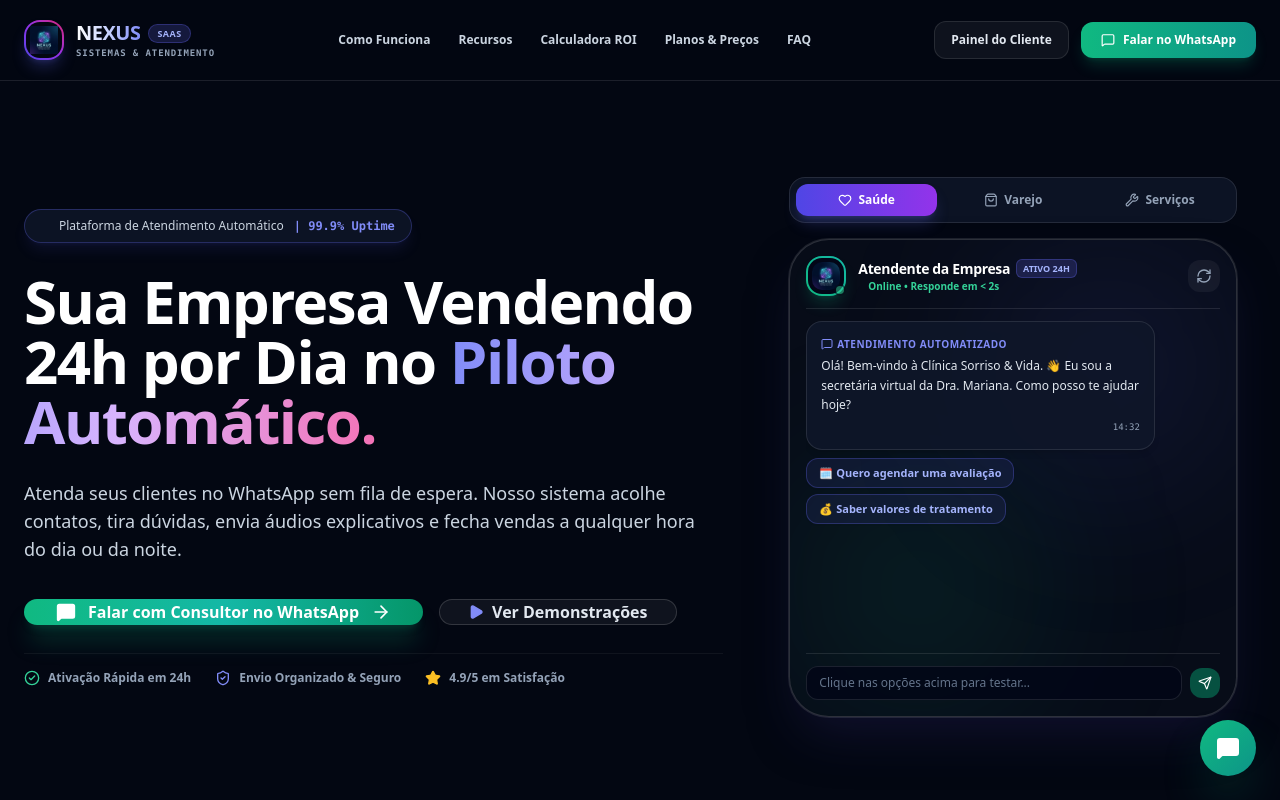
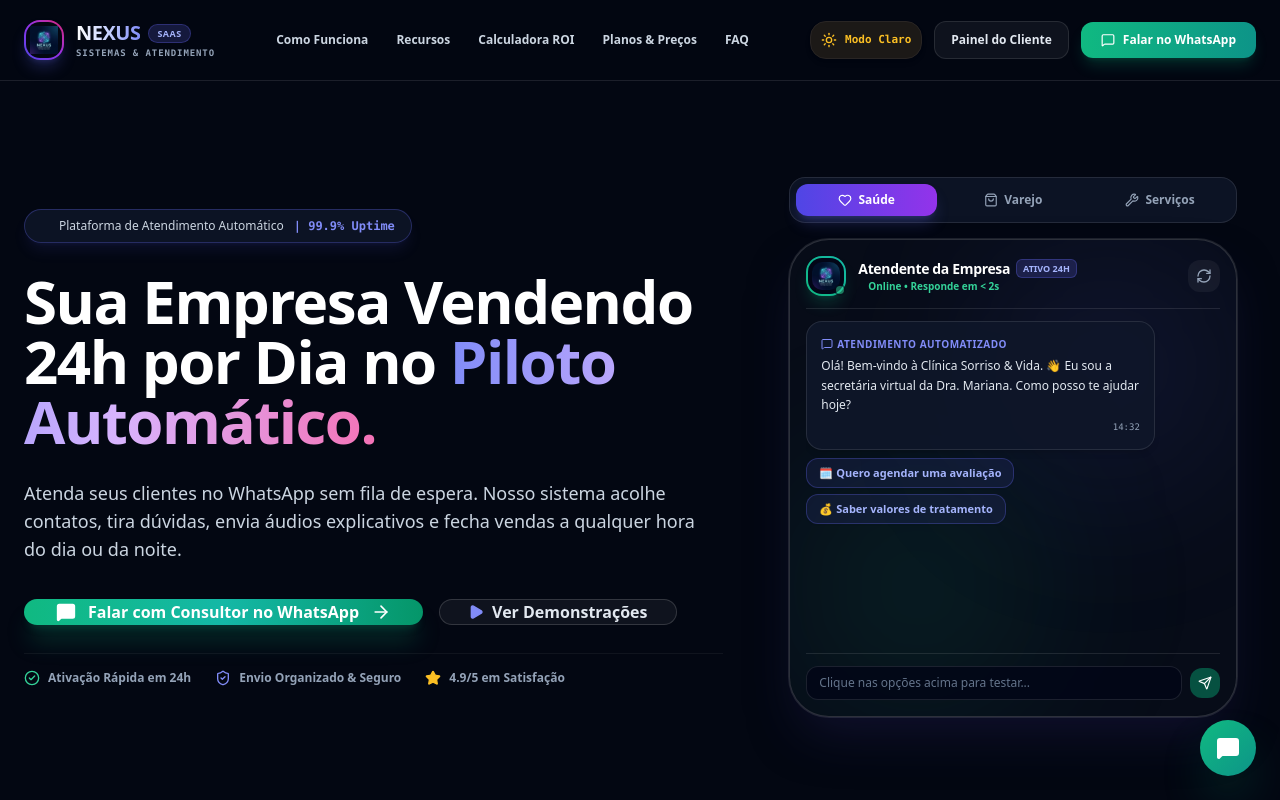
Before and after one commit to Ruanggd123/VendaSaas, a Next.js app in the folder saas-docker/nextjs/: page / in a window 1280 px wide. Shown: the top 800 px of the page. Built offline with nearby package versions, Linux system fonts and the light colour scheme.

Commit message:
feat: add global light and dark mode toggle across all pages and templates

```diff
--- a/saas-docker/nextjs/src/app/(auth)/login/page.tsx
+++ b/saas-docker/nextjs/src/app/(auth)/login/page.tsx
@@ -21,6 +21,7 @@ import {
   Star,
   Users,
 } from "lucide-react";
+import { ThemeToggle } from "@/components/ThemeToggle";
 
 function LoginForm() {
   const router = useRouter();
@@ -156,6 +157,10 @@ export default function LoginPage() {
       <div className="fixed bottom-1/4 right-10 w-96 h-96 bg-purple-600/15 rounded-full blur-[140px] pointer-events-none animate-pulse-glow" />
       <div className="fixed inset-0 bg-grid-pattern opacity-30 pointer-events-none -z-10" />
 
+      <div className="absolute top-6 right-6 z-20">
+        <ThemeToggle />
+      </div>
+
       <div className="relative z-10 w-full max-w-5xl grid grid-cols-1 lg:grid-cols-12 gap-8 items-center">
         {/* Left Side: Visual Showcase (Desktop) */}
         <div className="hidden lg:flex lg:col-span-6 flex-col space-y-8 pr-6">
--- a/saas-docker/nextjs/src/app/page.tsx
+++ b/saas-docker/nextjs/src/app/page.tsx
@@ -45,6 +45,7 @@ import {
   Send,
   RefreshCw,
 } from "lucide-react";
+import { ThemeToggle } from "@/components/ThemeToggle";
 
 const PHONE = "5588981885499";
 const WHATSAPP_LINK = `https://wa.me/${PHONE}?text=${encodeURIComponent("Olá! Vim pelo site e quero saber mais sobre os sistemas de automação da Nexus.")}`;
@@ -657,9 +658,10 @@ export default function LandingPage() {
           </div>
 
           <div className="hidden md:flex items-center gap-3">
+            <ThemeToggle />
             <Link
               href="/login"
-              className="px-4 py-2.5 bg-white/5 hover:bg-white/10 border border-white/10 rounded-xl text-xs font-bold transition-all hover:border-white/20 text-slate-200"
+              className="px-4 py-2.5 bg-white/5 hover:bg-white/10 border border-white/10 dark:border-white/10 rounded-xl text-xs font-bold transition-all hover:border-white/20 text-slate-700 dark:text-slate-200"
             >
               Painel do Cliente
             </Link>
@@ -701,6 +703,7 @@ export default function LandingPage() {
               FAQ
             </a>
             <div className="border-t border-white/10 pt-4 space-y-2">
+              <ThemeToggle className="w-full justify-center" />
               <Link
                 href="/login"
                 onClick={() => setMobileOpen(false)}
--- a/saas-docker/nextjs/src/app/templates/ecommerce/page.tsx
+++ b/saas-docker/nextjs/src/app/templates/ecommerce/page.tsx
@@ -28,6 +28,7 @@ import {
   MessageSquare,
   RefreshCw,
 } from "lucide-react";
+import { ThemeToggle } from "@/components/ThemeToggle";
 
 type Category = "Todos" | "Eletrônicos" | "Calçados" | "Acessórios" | "Vestuário";
 
@@ -334,12 +335,15 @@ export default function EcommerceDemo() {
             <span className="text-white font-black">Modelo de E-Commerce &amp; Loja Virtual</span>
             <span className="hidden sm:inline text-stone-400 font-normal">| Checkout com Pix &amp; Carrinho em Tempo Real</span>
           </div>
+          <div className="flex items-center gap-3">
+            <ThemeToggle />
             <Link
               href="/"
               className="px-3.5 py-1 bg-orange-600 hover:bg-orange-500 text-white rounded-full text-[11px] font-black transition-all flex items-center gap-1 shrink-0 shadow-sm"
             >
               <ChevronRight className="w-3.5 h-3.5 rotate-180" /> Voltar ao Nexus
             </Link>
+          </div>
         </div>
       </div>
 
--- a/saas-docker/nextjs/src/app/templates/landing-page/page.tsx
+++ b/saas-docker/nextjs/src/app/templates/landing-page/page.tsx
@@ -25,6 +25,7 @@ import {
   Sunset,
   Moon,
 } from "lucide-react";
+import { ThemeToggle } from "@/components/ThemeToggle";
 
 function useScrollReveal() {
   const ref = useRef<HTMLDivElement>(null);
@@ -169,12 +170,15 @@ export default function OnePageBarberLandingPageDemo() {
             <span className="text-white font-extrabold">Modelo de Site de Página Única (One-Page)</span>
             <span className="hidden sm:inline text-stone-400 font-normal">| Exemplo: Barbearia &amp; Salão de Serviços</span>
           </div>
+          <div className="flex items-center gap-3">
+            <ThemeToggle />
             <Link
               href="/"
               className="px-3.5 py-1 bg-amber-600 hover:bg-amber-500 text-white rounded-full text-[11px] font-black transition-all flex items-center gap-1 shrink-0 shadow-sm"
             >
               <ChevronRight className="w-3.5 h-3.5 rotate-180" /> Voltar ao Painel Nexus
             </Link>
+          </div>
         </div>
       </div>
 
--- a/saas-docker/nextjs/src/app/templates/whatsapp-bot/page.tsx
+++ b/saas-docker/nextjs/src/app/templates/whatsapp-bot/page.tsx
@@ -29,6 +29,7 @@ import {
   Moon,
   Sun,
 } from "lucide-react";
+import { ThemeToggle } from "@/components/ThemeToggle";
 
 type ScenarioKey = "telecom" | "odonto" | "barber" | "ecommerce";
 
@@ -242,12 +243,15 @@ export default function WhatsappBotDemo() {
             <span className="w-2 h-2 rounded-full bg-emerald-500 animate-pulse" />
             <span className="text-white font-extrabold">Demonstração de Atendimento WhatsApp (Tema Claro &amp; Responsivo)</span>
           </div>
+          <div className="flex items-center gap-3">
+            <ThemeToggle />
             <Link
               href="/"
               className="px-3.5 py-1 bg-emerald-600 hover:bg-emerald-500 text-white rounded-full text-[11px] font-black transition-all flex items-center gap-1 shrink-0 shadow-sm"
             >
               <ChevronRight className="w-3.5 h-3.5 rotate-180" /> Voltar ao Painel Nexus
             </Link>
+          </div>
         </div>
       </div>
 
--- a/saas-docker/nextjs/src/components/ThemeToggle.tsx
+++ b/saas-docker/nextjs/src/components/ThemeToggle.tsx
@@ -4,7 +4,7 @@ import { useTheme } from "next-themes";
 import { useEffect, useState } from "react";
 import { Sun, Moon } from "lucide-react";
 
-export function ThemeToggle() {
+export function ThemeToggle({ className = "" }: { className?: string }) {
   const { theme, setTheme } = useTheme();
   const [mounted, setMounted] = useState(false);
 
@@ -13,7 +13,9 @@ export function ThemeToggle() {
   }, []);
 
   if (!mounted) {
-    return <div className="w-9 h-9 rounded-xl bg-white/5 border border-white/10" />;
+    return (
+      <div className={`w-9 h-9 rounded-2xl bg-stone-200/50 dark:bg-stone-800/50 animate-pulse ${className}`} />
+    );
   }
 
   const isDark = theme === "dark";
@@ -21,15 +23,24 @@ export function ThemeToggle() {
   return (
     <button
       onClick={() => setTheme(isDark ? "light" : "dark")}
-      className={`p-2 rounded-xl transition-all duration-300 ${
+      aria-label="Alternar Tema Claro/Escuro"
+      className={`relative p-2.5 rounded-2xl border transition-all duration-300 flex items-center justify-center gap-2 text-xs font-bold ${
         isDark
-          ? "bg-white/5 border border-white/10 hover:bg-white/10 text-gray-400 hover:text-white"
-          : "bg-slate-100 border border-slate-200 hover:bg-slate-200 text-slate-600 hover:text-slate-900"
-      }`}
-      title={isDark ? "Modo Claro" : "Modo Escuro"}
-      aria-label={isDark ? "Mudar para modo claro" : "Mudar para modo escuro"}
+          ? "bg-stone-900 border-stone-800 text-amber-400 hover:bg-stone-800 hover:border-stone-700 shadow-md"
+          : "bg-white border-stone-200 text-slate-800 hover:bg-stone-100 hover:border-stone-300 shadow-sm"
+      } ${className}`}
     >
-      {isDark ? <Sun className="w-4 h-4" /> : <Moon className="w-4 h-4" />}
+      {isDark ? (
+        <>
+          <Sun className="w-4 h-4 text-amber-400 transition-transform hover:rotate-45" />
+          <span className="hidden sm:inline font-mono text-[11px]">Modo Claro</span>
+        </>
+      ) : (
+        <>
+          <Moon className="w-4 h-4 text-indigo-600 transition-transform hover:-rotate-12" />
+          <span className="hidden sm:inline font-mono text-[11px]">Modo Escuro</span>
+        </>
+      )}
     </button>
   );
 }
```
Also changed, not shown: saas-docker/nextjs/src/app/globals.css (+20 -2 lines). Lines whose indentation alone changed are shown as unchanged.
